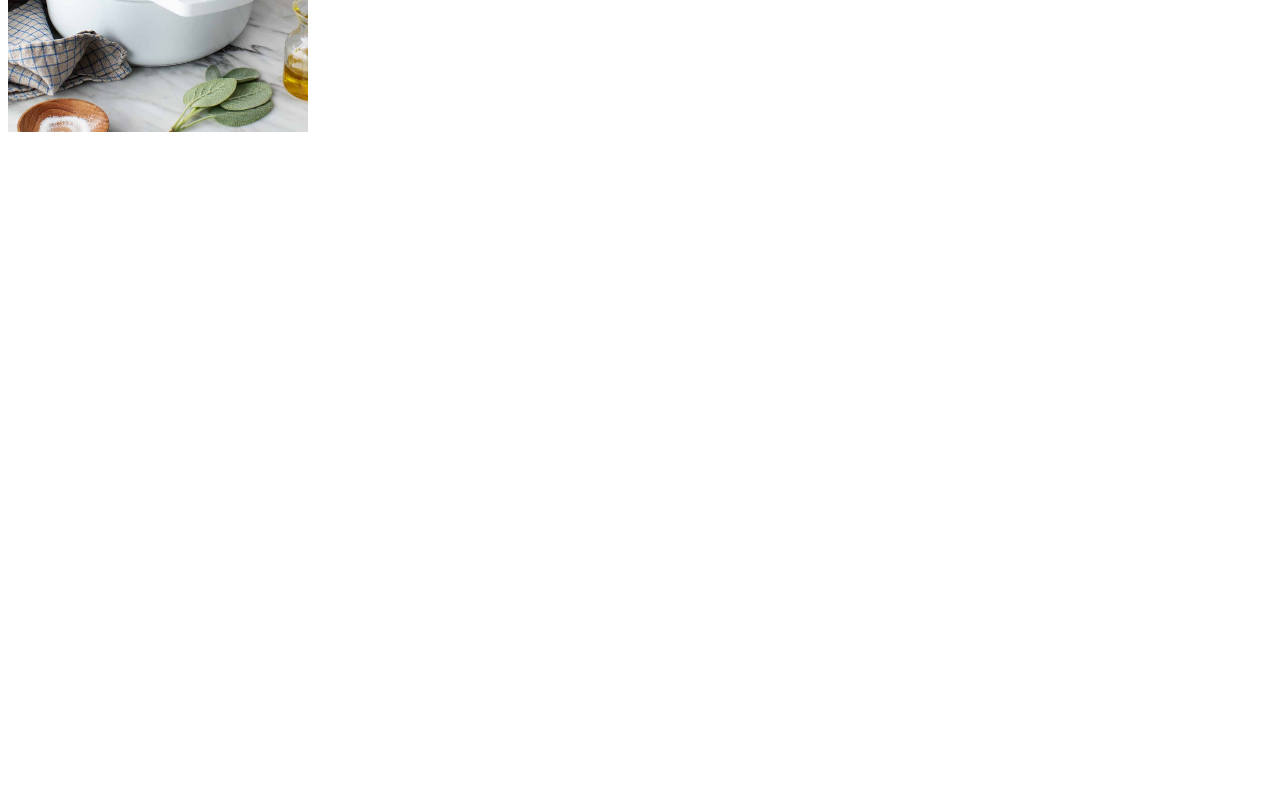
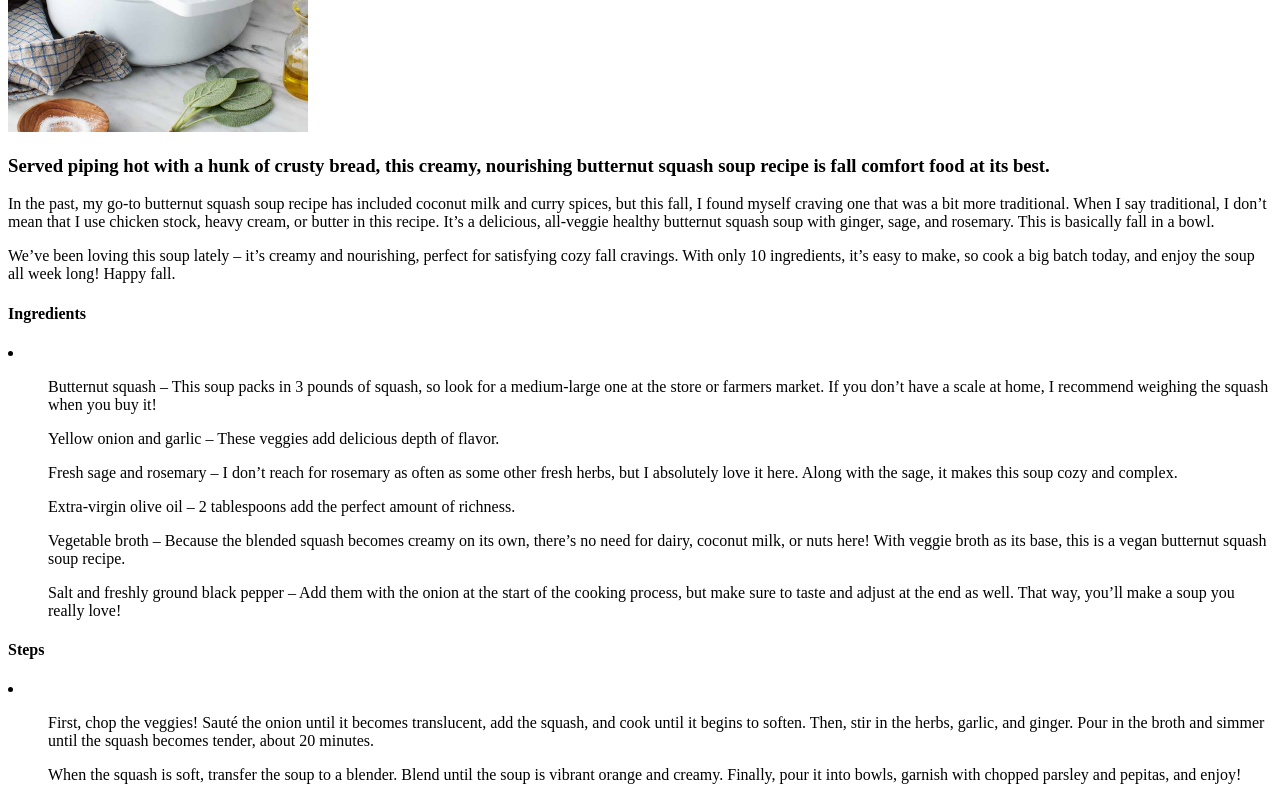
Before and after one commit to Nfonsie/odin-recipes, a plain HTML site: page recipes/butternutSquashSoup.html in a window 1280 px wide. Shown: the part 394-1194 px from the top of the page. Before the commit the page ends 800 px from the top, so only its background shows below. Drawn offline with Linux system fonts and the light colour scheme.

Commit message:
Added description List of ingredients Ordered steps

```diff
--- a/recipes/butternutSquashSoup.html
+++ b/recipes/butternutSquashSoup.html
@@ -8,6 +8,29 @@
 </head>
 <body>
     <h1>Butternut Squash Soup</h1>
-    <img style="width: 300px;" src="../images/butternut-squash-soup.jpg" alt="" srcset="">
+        <img style="width: 300px;" src="../images/butternut-squash-soup.jpg" alt="" srcset="">
+            <h3>Served piping hot with a hunk of crusty bread, this creamy, nourishing butternut squash soup recipe is fall comfort food at its best.</h3>
+
+                <p>In the past, my go-to butternut squash soup recipe has included coconut milk and curry spices, but this fall, I found myself craving one that was a bit more traditional. When I say traditional, I don’t mean that I use chicken stock, heavy cream, or butter in this recipe. It’s a delicious, all-veggie healthy butternut squash soup with ginger, sage, and rosemary. This is basically fall in a bowl.</p>
+
+                <p>We’ve been loving this soup lately – it’s creamy and nourishing, perfect for satisfying cozy fall cravings. With only 10 ingredients, it’s easy to make, so cook a big batch today, and enjoy the soup all week long! Happy fall.</p>
+
+            <h4>Ingredients</h4>
+
+                <li>
+                    <ul>Butternut squash – This soup packs in 3 pounds of squash, so look for a medium-large one at the store or farmers market. If you don’t have a scale at home, I recommend weighing the squash when you buy it!</ul>
+                    <ul>Yellow onion and garlic – These veggies add delicious depth of flavor.</ul>
+                    <ul>Fresh sage and rosemary – I don’t reach for rosemary as often as some other fresh herbs, but I absolutely love it here. Along with the sage, it makes this soup cozy and complex.</ul>
+                    <ul>Extra-virgin olive oil – 2 tablespoons add the perfect amount of richness.</ul>
+                    <ul>Vegetable broth – Because the blended squash becomes creamy on its own, there’s no need for dairy, coconut milk, or nuts here! With veggie broth as its base, this is a vegan butternut squash soup recipe.</ul>
+                    <ul>Salt and freshly ground black pepper – Add them with the onion at the start of the cooking process, but make sure to taste and adjust at the end as well. That way, you’ll make a soup you really love!</ul>
+                </li>
+
+            <h4>Steps</h4>
+
+                <li>
+                    <ul>First, chop the veggies! Sauté the onion until it becomes translucent, add the squash, and cook until it begins to soften. Then, stir in the herbs, garlic, and ginger. Pour in the broth and simmer until the squash becomes tender, about 20 minutes.</ul>
+                    <ul>When the squash is soft, transfer the soup to a blender. Blend until the soup is vibrant orange and creamy. Finally, pour it into bowls, garnish with chopped parsley and pepitas, and enjoy!</ul>
+                </li>
 </body>
 </html>
```
